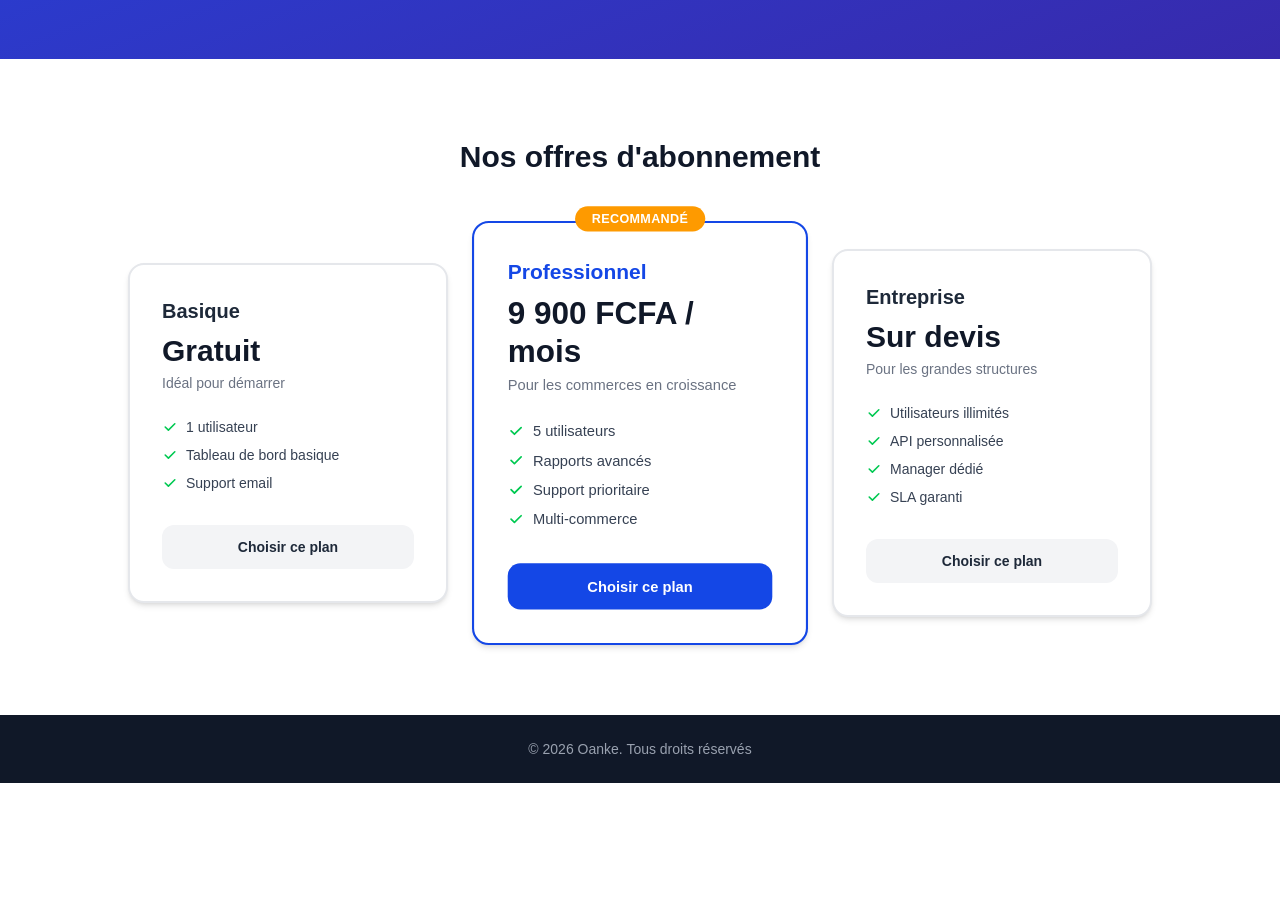
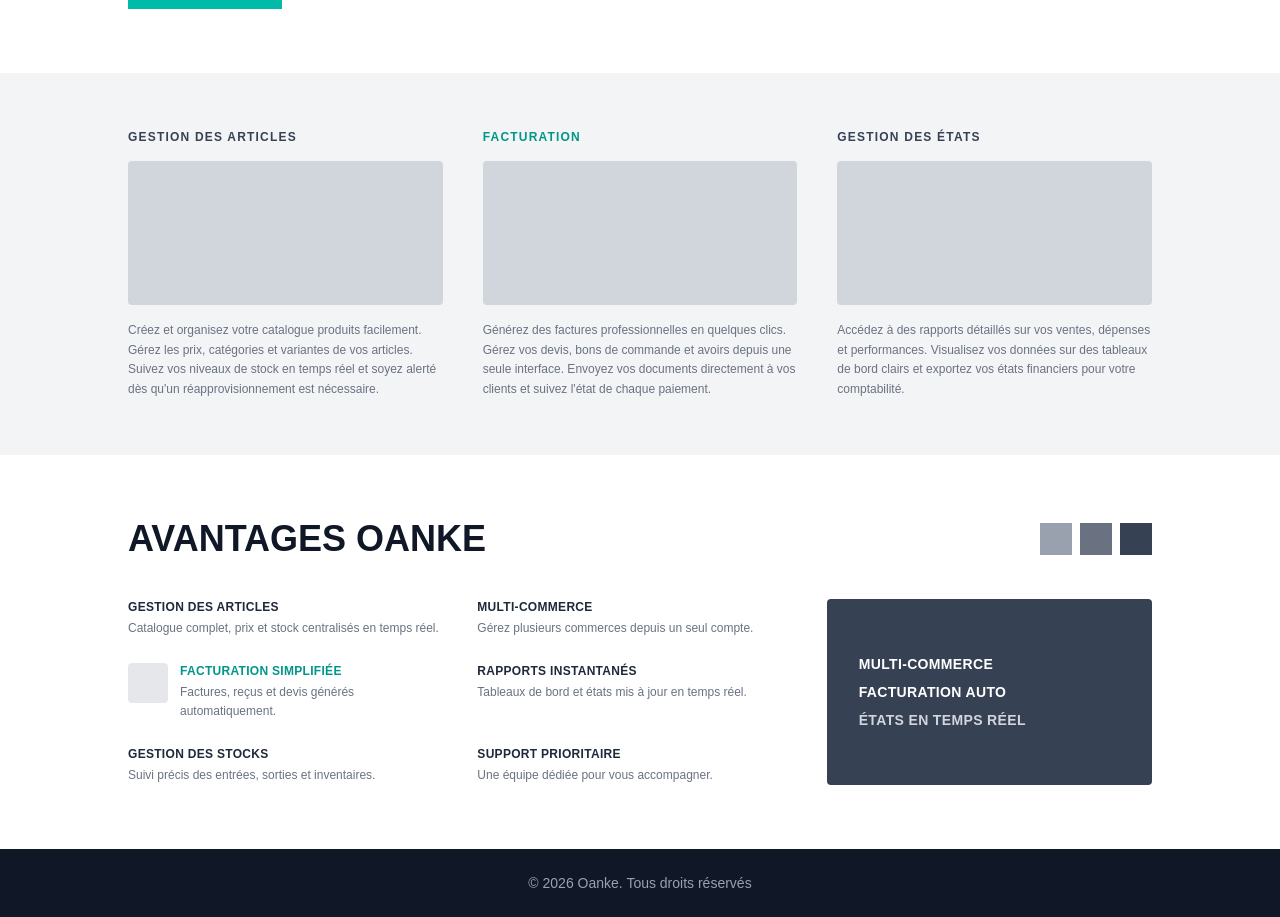
Before and after one commit to Nutefe/oankeweb, a Next.js app: page / in a window 1280 px wide. Shown: the part 500-1417 px from the top of the page. Before the commit the page ends 1283 px from the top, so only its background shows below. Built offline with nearby package versions, Linux system fonts and the light colour scheme.

Commit message:
feat: redesign landing page with hero, services and advantages sections
Agent-Logs-Url: https://github.com/Nutefe/oankeweb/sessions/8f6e3557-497f-4d14-a2bc-78c47292d8a7

Co-authored-by: Nutefe <19936180+Nutefe@users.noreply.github.com>

```diff
--- a/src/components/HomeContent.tsx
+++ b/src/components/HomeContent.tsx
@@ -1,7 +1,6 @@
 "use client";
 import Link from "next/link";
 import Navbar from "@/components/Navbar";
-import SubscriptionCard from "@/components/SubscriptionCard";
 import { useLang } from "@/lib/LangContext";
 import { ROUTES } from "@/constants/routes";
 
@@ -9,70 +8,131 @@ export default function HomeContent() {
   const { t } = useLang();
   const l = t.landing;
 
-  const plans = [
-    {
-      name: l.plan_basic,
-      price: l.plan_basic_price,
-      description: l.plan_basic_desc,
-      features: l.features_basic,
-      highlighted: false,
-    },
-    {
-      name: l.plan_pro,
-      price: l.plan_pro_price,
-      description: l.plan_pro_desc,
-      features: l.features_pro,
-      highlighted: true,
-    },
-    {
-      name: l.plan_enterprise,
-      price: l.plan_enterprise_price,
-      description: l.plan_enterprise_desc,
-      features: l.features_enterprise,
-      highlighted: false,
-    },
+  const advantages = [
+    { title: l.adv1_title, desc: l.adv1_desc, hasIcon: false },
+    { title: l.adv2_title, desc: l.adv2_desc, hasIcon: false },
+    { title: l.adv3_title, desc: l.adv3_desc, hasIcon: true },
+    { title: l.adv4_title, desc: l.adv4_desc, hasIcon: false },
+    { title: l.adv5_title, desc: l.adv5_desc, hasIcon: false },
+    { title: l.adv6_title, desc: l.adv6_desc, hasIcon: false },
   ];
 
   return (
-    <div className="flex flex-col min-h-screen bg-gray-50">
+    <div className="flex flex-col min-h-screen bg-white">
       <Navbar />
 
-      {/* Hero */}
-      <section className="flex-1 flex flex-col items-center justify-center text-center px-4 py-24 bg-gradient-to-br from-blue-700 to-indigo-800 text-white">
-        <h1 className="text-4xl sm:text-5xl lg:text-6xl font-extrabold mb-6 leading-tight max-w-3xl">
+      {/* ── Hero ───────────────────────────────────────────────── */}
+      <section className="bg-white py-16 px-6">
+        <div className="max-w-5xl mx-auto grid grid-cols-1 md:grid-cols-2 gap-10 items-center">
+          {/* Left copy */}
+          <div>
+            <h1 className="text-4xl sm:text-5xl font-extrabold text-gray-900 uppercase leading-tight mb-5">
               {l.hero_title}
             </h1>
-        <p className="text-lg sm:text-xl text-blue-100 mb-10 max-w-xl">{l.hero_sub}</p>
+            <h2 className="text-base font-bold text-gray-700 mb-3">{l.hero_subtitle}</h2>
+            <p className="text-gray-500 text-sm leading-relaxed mb-8">{l.hero_desc}</p>
             <Link
               href={ROUTES.LOGIN}
-          className="inline-block bg-amber-500 hover:bg-amber-400 text-white font-bold px-8 py-4 rounded-xl text-lg transition-colors shadow-lg"
+              className="inline-block bg-teal-500 hover:bg-teal-400 text-white font-bold px-6 py-3 text-sm uppercase tracking-widest transition-colors"
             >
               {l.cta}
             </Link>
-      </section>
+          </div>
 
-      {/* Subscription plans */}
-      <section className="py-20 px-4 bg-white">
-        <h2 className="text-3xl font-bold text-center text-gray-900 mb-14">{l.plans_title}</h2>
-        <div className="max-w-5xl mx-auto grid grid-cols-1 sm:grid-cols-3 gap-8 items-center">
-          {plans.map((plan) => (
-            <SubscriptionCard
-              key={plan.name}
-              name={plan.name}
-              price={plan.price}
-              description={plan.description}
-              features={plan.features}
-              highlighted={plan.highlighted}
-              ctaLabel={l.choose_plan}
-              recommendedLabel={l.recommended}
-            />
-          ))}
+          {/* Right — video placeholder */}
+          <div className="bg-gray-600 rounded flex items-center justify-center h-56 md:h-72">
+            <div className="w-16 h-16 rounded-full border-4 border-white flex items-center justify-center">
+              <svg className="w-8 h-8 text-white ml-1" fill="currentColor" viewBox="0 0 24 24">
+                <path d="M8 5v14l11-7z" />
+              </svg>
+            </div>
+          </div>
         </div>
       </section>
 
-      {/* Footer */}
+      {/* ── 3-column services ─────────────────────────────────── */}
+      <section className="bg-gray-100 py-14 px-6">
+        <div className="max-w-5xl mx-auto grid grid-cols-1 md:grid-cols-3 gap-10">
+          {/* Gestion des Articles */}
+          <div>
+            <h3 className="text-xs font-bold text-gray-700 uppercase tracking-widest mb-4">
+              {l.s1_title}
+            </h3>
+            <div className="bg-gray-300 h-36 mb-4 rounded" />
+            <p className="text-gray-500 text-xs leading-relaxed">{l.s1_desc}</p>
+          </div>
+
+          {/* Facturation — highlighted */}
+          <div>
+            <h3 className="text-xs font-bold text-teal-600 uppercase tracking-widest mb-4">
+              {l.s2_title}
+            </h3>
+            <div className="bg-gray-300 h-36 mb-4 rounded" />
+            <p className="text-gray-500 text-xs leading-relaxed">{l.s2_desc}</p>
+          </div>
+
+          {/* Gestion des États */}
+          <div>
+            <h3 className="text-xs font-bold text-gray-700 uppercase tracking-widest mb-4">
+              {l.s3_title}
+            </h3>
+            <div className="bg-gray-300 h-36 mb-4 rounded" />
+            <p className="text-gray-500 text-xs leading-relaxed">{l.s3_desc}</p>
+          </div>
+        </div>
+      </section>
+
+      {/* ── Company Advantages ────────────────────────────────── */}
+      <section className="bg-white py-16 px-6">
+        <div className="max-w-5xl mx-auto">
+          {/* Header row */}
+          <div className="flex items-center justify-between mb-10">
+            <h2 className="text-3xl sm:text-4xl font-extrabold text-gray-900 uppercase">
+              {l.advantages_title}
+            </h2>
+            <div className="flex gap-2">
+              <div className="w-8 h-8 bg-gray-400" />
+              <div className="w-8 h-8 bg-gray-500" />
+              <div className="w-8 h-8 bg-gray-700" />
+            </div>
+          </div>
+
+          <div className="grid grid-cols-1 md:grid-cols-3 gap-6">
+            {/* Advantages grid — 2 cols, 3 rows */}
+            <div className="md:col-span-2 grid grid-cols-1 sm:grid-cols-2 gap-6">
+              {advantages.map((adv, i) => (
+                <div key={i} className="flex gap-3 items-start">
+                  {adv.hasIcon && (
+                    <div className="w-10 h-10 bg-gray-200 flex-shrink-0 rounded" />
+                  )}
+                  <div>
+                    <h4
+                      className={`text-xs font-bold uppercase tracking-wide mb-1 ${
+                        adv.hasIcon ? "text-teal-600" : "text-gray-800"
+                      }`}
+                    >
+                      {adv.title}
+                    </h4>
+                    <p className="text-gray-500 text-xs leading-relaxed">{adv.desc}</p>
+                  </div>
+                </div>
+              ))}
+            </div>
+
+            {/* Feature box */}
+            <div className="bg-gray-700 text-white p-8 flex flex-col justify-center rounded gap-2">
+              <p className="font-bold text-sm tracking-wide">{l.feature_box_line1}</p>
+              <p className="font-bold text-sm tracking-wide">{l.feature_box_line2}</p>
+              <p className="font-bold text-sm text-gray-300 tracking-wide">{l.feature_box_line3}</p>
+            </div>
+          </div>
+        </div>
+      </section>
+
+      {/* ── Footer ────────────────────────────────────────────── */}
       <footer className="bg-gray-900 text-gray-400 text-center py-6 text-sm">
-        &copy; <span suppressHydrationWarning>{new Date().getFullYear()}</span> Oanke. {l.footer}
+        &copy; <span suppressHydrationWarning>{new Date().getFullYear()}</span> Oanke.{" "}
+        {l.footer}
       </footer>
     </div>
   );
--- a/src/locales/en.json
+++ b/src/locales/en.json
@@ -7,28 +7,31 @@
   },
   "landing": {
     "hero_title": "Manage your business with Oanke",
-    "hero_sub": "The all-in-one platform for retail, restaurant and service.",
+    "hero_subtitle": "The all-in-one solution",
+    "hero_desc": "Simplify your business management with our intuitive platform. Articles, billing and financial reports all in one powerful, easy-to-use tool.",
     "cta": "Get started",
-    "plans_title": "Our subscription plans",
-    "plan_basic": "Basic",
-    "plan_pro": "Professional",
-    "plan_enterprise": "Enterprise",
-    "plan_basic_price": "Free",
-    "plan_pro_price": "9,900 FCFA / month",
-    "plan_enterprise_price": "On request",
-    "plan_basic_desc": "Perfect to get started",
-    "plan_pro_desc": "For growing businesses",
-    "plan_enterprise_desc": "For large organisations",
-    "features_basic": ["1 user", "Basic dashboard", "Email support"],
-    "features_pro": ["5 users", "Advanced reports", "Priority support", "Multi-commerce"],
-    "features_enterprise": [
-      "Unlimited users",
-      "Custom API",
-      "Dedicated manager",
-      "Guaranteed SLA"
-    ],
-    "choose_plan": "Choose this plan",
-    "recommended": "Recommended",
+    "s1_title": "Article Management",
+    "s1_desc": "Create and organise your product catalogue with ease. Manage prices, categories and variants for your items. Monitor stock levels in real time and get notified when replenishment is needed.",
+    "s2_title": "Billing",
+    "s2_desc": "Generate professional invoices in a few clicks. Manage your quotes, purchase orders and credit notes from a single interface. Send documents directly to clients and track every payment status.",
+    "s3_title": "Reports & Statements",
+    "s3_desc": "Access detailed reports on your sales, expenses and performance. Visualise your data on clear dashboards and export financial statements for your accounting.",
+    "advantages_title": "Oanke Advantages",
+    "adv1_title": "Article Management",
+    "adv1_desc": "Complete catalogue, prices and stock centralised in real time.",
+    "adv2_title": "Multi-Commerce",
+    "adv2_desc": "Manage multiple businesses from a single account.",
+    "adv3_title": "Easy Billing",
+    "adv3_desc": "Invoices, receipts and quotes generated automatically.",
+    "adv4_title": "Instant Reports",
+    "adv4_desc": "Dashboards and statements updated in real time.",
+    "adv5_title": "Stock Management",
+    "adv5_desc": "Precise tracking of inflows, outflows and inventories.",
+    "adv6_title": "Priority Support",
+    "adv6_desc": "A dedicated team to guide you every step of the way.",
+    "feature_box_line1": "MULTI-COMMERCE",
+    "feature_box_line2": "AUTO BILLING",
+    "feature_box_line3": "REAL-TIME REPORTS",
     "footer": "All rights reserved"
   },
   "services": {
--- a/src/locales/fr.json
+++ b/src/locales/fr.json
@@ -7,28 +7,31 @@
   },
   "landing": {
     "hero_title": "Gérez votre commerce avec Oanke",
-    "hero_sub": "La plateforme tout-en-un pour vente, restaurant et service.",
-    "cta": "Commencer maintenant",
-    "plans_title": "Nos offres d'abonnement",
-    "plan_basic": "Basique",
-    "plan_pro": "Professionnel",
-    "plan_enterprise": "Entreprise",
-    "plan_basic_price": "Gratuit",
-    "plan_pro_price": "9 900 FCFA / mois",
-    "plan_enterprise_price": "Sur devis",
-    "plan_basic_desc": "Idéal pour démarrer",
-    "plan_pro_desc": "Pour les commerces en croissance",
-    "plan_enterprise_desc": "Pour les grandes structures",
-    "features_basic": ["1 utilisateur", "Tableau de bord basique", "Support email"],
-    "features_pro": ["5 utilisateurs", "Rapports avancés", "Support prioritaire", "Multi-commerce"],
-    "features_enterprise": [
-      "Utilisateurs illimités",
-      "API personnalisée",
-      "Manager dédié",
-      "SLA garanti"
-    ],
-    "choose_plan": "Choisir ce plan",
-    "recommended": "Recommandé",
+    "hero_subtitle": "La solution tout-en-un",
+    "hero_desc": "Simplifiez la gestion de votre commerce avec notre plateforme intuitive. Articles, facturation et états financiers réunis en un seul outil puissant et facile à utiliser.",
+    "cta": "Commencer",
+    "s1_title": "Gestion des Articles",
+    "s1_desc": "Créez et organisez votre catalogue produits facilement. Gérez les prix, catégories et variantes de vos articles. Suivez vos niveaux de stock en temps réel et soyez alerté dès qu'un réapprovisionnement est nécessaire.",
+    "s2_title": "Facturation",
+    "s2_desc": "Générez des factures professionnelles en quelques clics. Gérez vos devis, bons de commande et avoirs depuis une seule interface. Envoyez vos documents directement à vos clients et suivez l'état de chaque paiement.",
+    "s3_title": "Gestion des États",
+    "s3_desc": "Accédez à des rapports détaillés sur vos ventes, dépenses et performances. Visualisez vos données sur des tableaux de bord clairs et exportez vos états financiers pour votre comptabilité.",
+    "advantages_title": "Avantages Oanke",
+    "adv1_title": "Gestion des Articles",
+    "adv1_desc": "Catalogue complet, prix et stock centralisés en temps réel.",
+    "adv2_title": "Multi-Commerce",
+    "adv2_desc": "Gérez plusieurs commerces depuis un seul compte.",
+    "adv3_title": "Facturation Simplifiée",
+    "adv3_desc": "Factures, reçus et devis générés automatiquement.",
+    "adv4_title": "Rapports Instantanés",
+    "adv4_desc": "Tableaux de bord et états mis à jour en temps réel.",
+    "adv5_title": "Gestion des Stocks",
+    "adv5_desc": "Suivi précis des entrées, sorties et inventaires.",
+    "adv6_title": "Support Prioritaire",
+    "adv6_desc": "Une équipe dédiée pour vous accompagner.",
+    "feature_box_line1": "MULTI-COMMERCE",
+    "feature_box_line2": "FACTURATION AUTO",
+    "feature_box_line3": "ÉTATS EN TEMPS RÉEL",
     "footer": "Tous droits réservés"
   },
   "services": {
```
Lines whose indentation alone changed are shown as unchanged.
